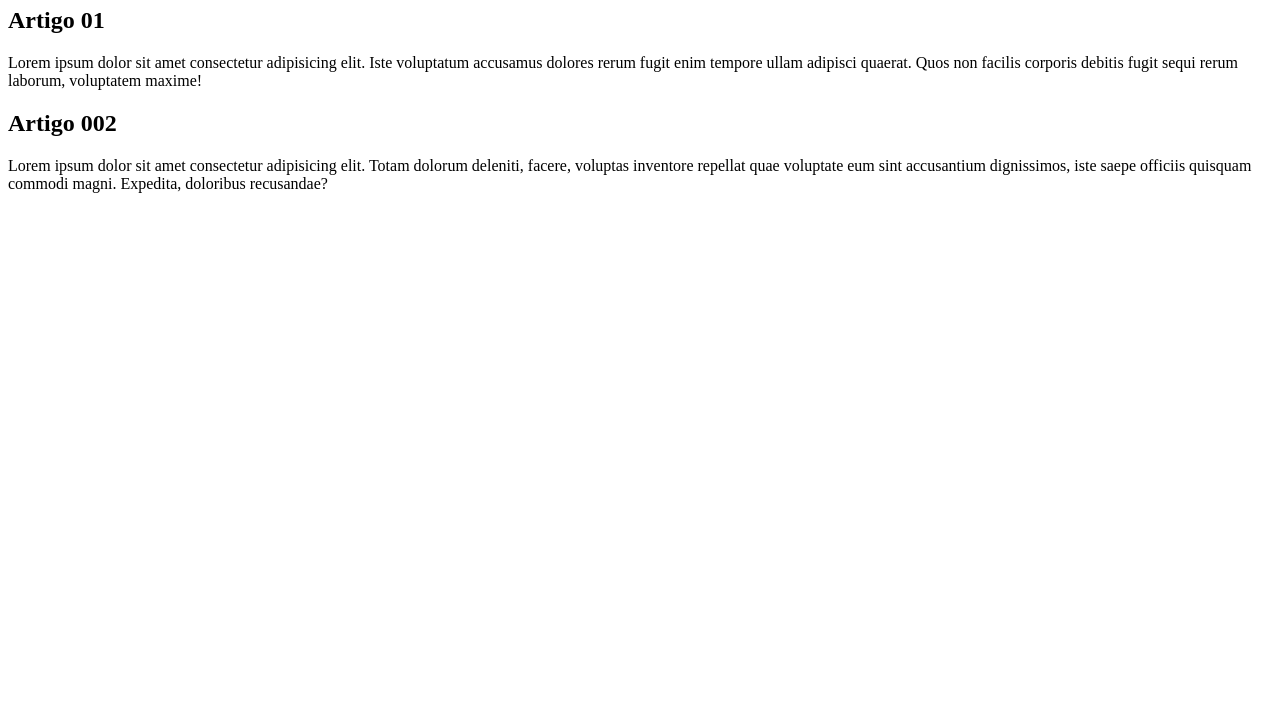
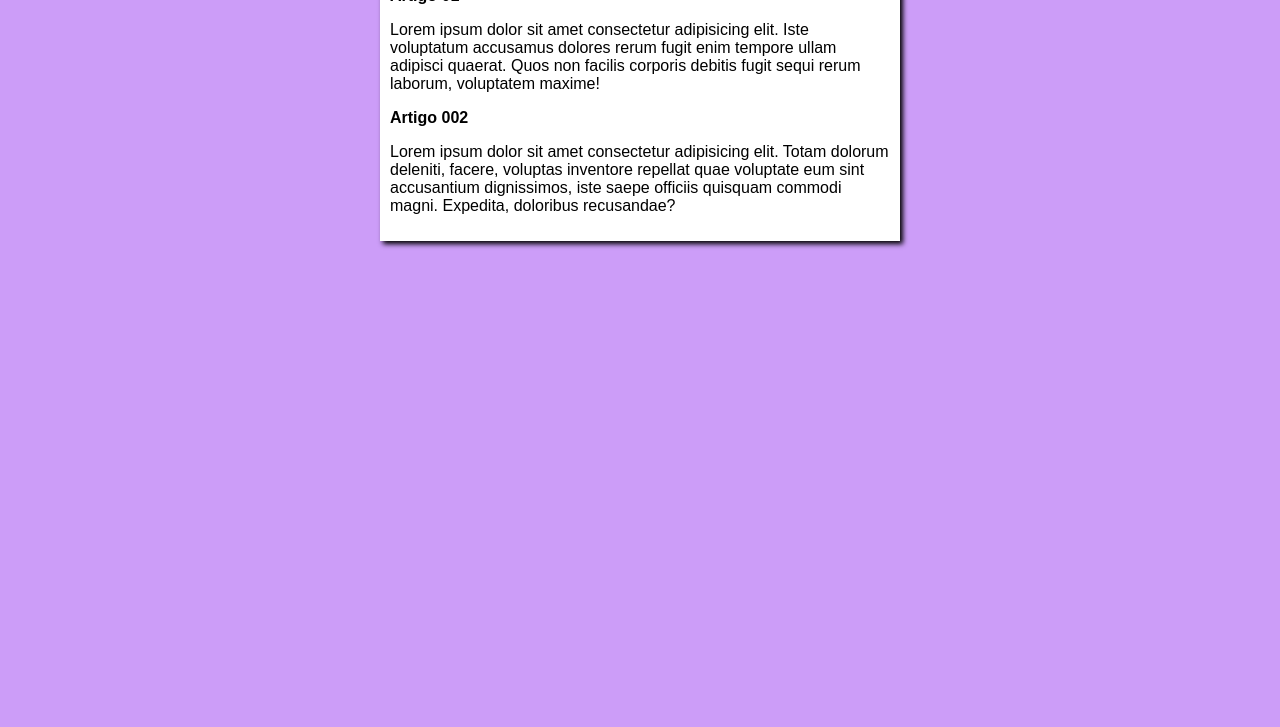
Before and after one commit to JulianoEduardoDeSousa/Branches, a plain HTML site: page Index.html in a window 1280 px wide. Shown: the part 73-800 px from the top of the page. Drawn offline with Linux system fonts and the light colour scheme.

Commit message:
criei estilos

```diff
--- a/Index.html
+++ b/Index.html
@@ -4,6 +4,7 @@
     <meta charset="UTF-8">
     <meta name="viewport" content="width=device-width, initial-scale=1.0">
     <title>Branches</title>
+    <link rel="stylesheet" href="estilo/style.css">
 </head>
 <body>
     <main>
--- /dev/null
+++ b/estilo/style.css
@@ -0,0 +1,14 @@
+*{
+    font-family: Arial, Helvetica, sans-serif;
+    font-size: 16px;
+}
+body{
+    background-color: rgb(204,157,248);
+}
+main{
+    background-color: white;
+    width: 500px;
+    margin: auto;
+    padding: 10px;
+    box-shadow: 3px 3px 5px rgba(0,0,0);
+}
```
